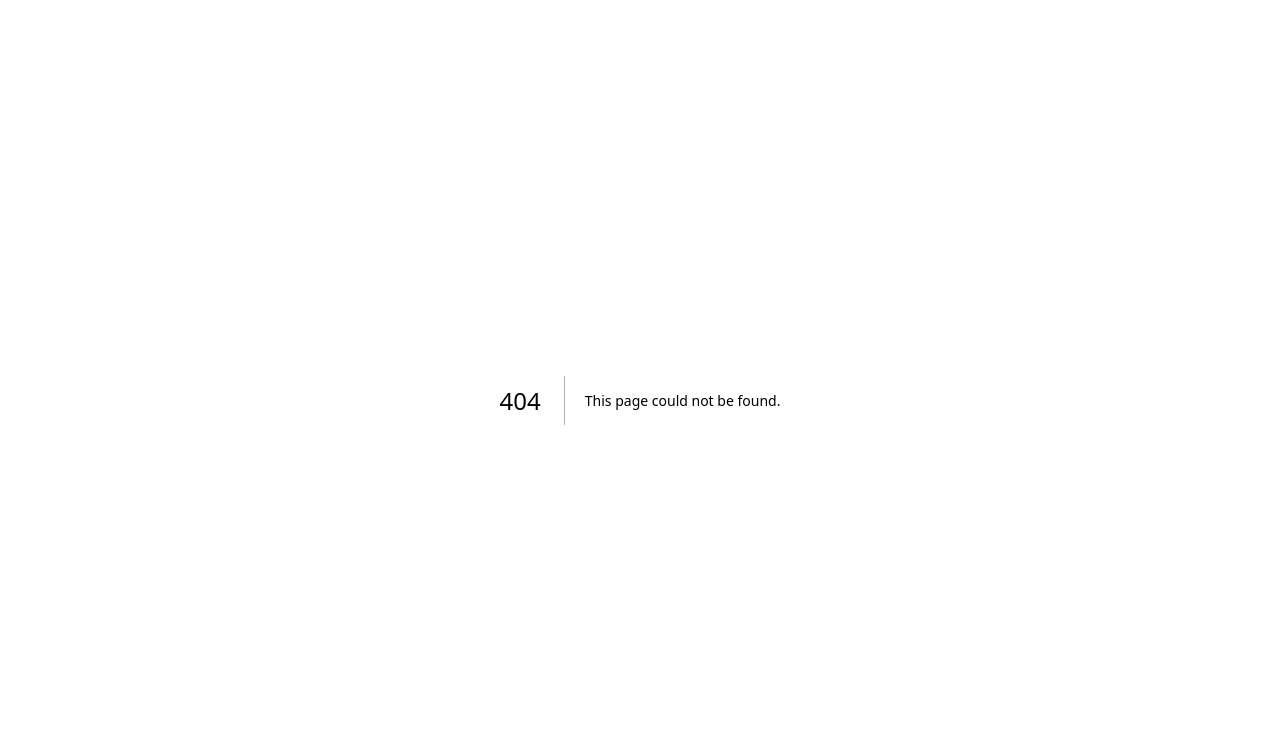
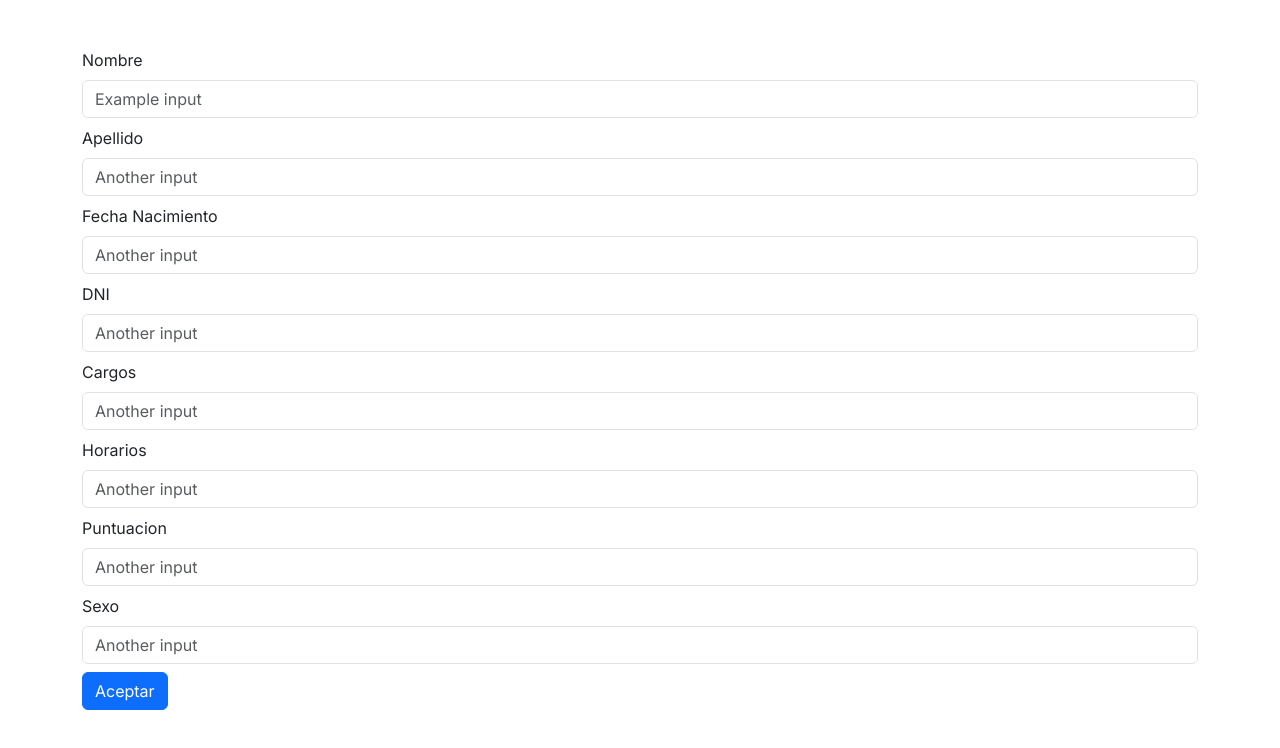
Before and after one commit to LucasPennice/tp_dsw_front_next, a Next.js app: page /profesor/add in a window 1280 px wide. Before the commit this address had no page. Shown: the top 748 px of the page. Built offline with nearby package versions, Linux system fonts and the light colour scheme.

Commit message:
Update Profesor

```diff
--- a/src/app/globals.css
+++ b/src/app/globals.css
@@ -40,3 +40,9 @@ body {
 .cus-mr-10{
   margin-right: 10px;
 }
+
+.button-container {
+  display: flex;
+  justify-content: flex-end;
+  padding-right: 30px;
+}
--- a/src/app/lib/definitions.ts
+++ b/src/app/lib/definitions.ts
@@ -4,13 +4,12 @@ export enum Sexo {
 }
 
 export type Profesor = {
-    _id : string
+    id : string
     nombre : string
     apellido : string
     fechaNacimiento : string
     dni: number
-    cargos : string[]
-    horariosDeClase: string[] // "DIA_SEMANA - HH:MM" formato 24hs
+    cursadas: Cursado[] // "DIA_SEMANA - HH:MM" formato 24hs
     puntuacionGeneral: number
     sexo: Sexo
 }
@@ -19,3 +18,21 @@ export type Response<T> = {
     message: String,
     data: T | undefined
 }
+
+export type Cursado = {
+    id: string;
+    diaCursado: string
+    horaCursado: string
+    comision: number
+    turno: string
+    año: number
+    materia: Materia
+    profesor: Profesor
+}
+
+export type Materia = {
+
+    id: string;
+    nombre: string
+
+}
--- /dev/null
+++ b/src/app/profesor/add/page.tsx
@@ -0,0 +1,153 @@
+'use client'
+
+import { useRouter } from "next/navigation";
+import { useState } from "react";
+
+export default function Page() {
+
+  const [nombre, setNombre] = useState('');
+  const [apellido, setApellido] = useState('');
+  const [dni, setDni] = useState('');
+  const [nacimiento, setNacimiento] = useState('');
+  const [cargos, setCargos] = useState('');
+  const [horarios, setHorarios] = useState('');
+  const [puntuacion, setPuntuacion] = useState('');
+  const [sexo, setSexo] = useState('');
+
+  const router = useRouter();
+
+  const addProfesor = async (): Promise<void> => {
+    try {
+      const response = await fetch(`https://tp-dsw-back.onrender.com/api/profesor/`, {
+        method: 'POST',
+        headers: {
+          'Content-Type': 'application/json',
+        },
+
+        body: JSON.stringify({
+          nombre: nombre,
+          apellido: apellido,
+          fechaNacimiento: nacimiento,
+          dni: dni,
+          cargos: cargos,
+          horariosDeClase: horarios,
+          puntuacionGeneral: puntuacion,
+          sexo: sexo
+        }),
+      });
+
+      if (response.ok) {
+        alert('Profesor agregado correctamente');
+        router.push("/profesor");
+      } else {
+        alert('Error al agregar el profesor');
+        router.push("/profesor");
+      }
+    } catch (error) {
+      console.error('Error:', error);
+      alert('Ocurrió un error inesperado.');
+    }
+  };
+
+  return (
+    <>
+      <div className="container">
+        <form onSubmit={(e) => {
+          e.preventDefault();
+          addProfesor();
+        }}>
+          <div className="form-group mb-2 pt-5">
+            <label htmlFor="formGroupExampleInput">Nombre</label>
+            <input
+              type="text"
+              className="form-control mt-2"
+              id="formGroupExampleInput"
+              placeholder="Example input"
+              value={nombre}
+              onChange={(e) => setNombre(e.target.value)}
+            />
+          </div>
+          <div className="form-group mb-2">
+            <label htmlFor="formGroupExampleInput2">Apellido</label>
+            <input
+              type="text"
+              className="form-control mt-2"
+              id="formGroupExampleInput2"
+              placeholder="Another input"
+              value={apellido}
+              onChange={(e) => setApellido(e.target.value)}
+            />
+          </div>
+          <div className="form-group mb-2">
+            <label htmlFor="formGroupExampleInput2">Fecha Nacimiento</label>
+            <input
+              type="text"
+              className="form-control mt-2"
+              id="formGroupExampleInput2"
+              placeholder="Another input"
+              value={nacimiento}
+              onChange={(e) => setNacimiento(e.target.value)}
+            />
+          </div>
+          <div className="form-group mb-2">
+            <label htmlFor="formGroupExampleInput2">DNI</label>
+            <input
+              type="text"
+              className="form-control mt-2"
+              id="formGroupExampleInput2"
+              placeholder="Another input"
+              value={dni}
+              onChange={(e) => setDni(e.target.value)}
+            />
+          </div>
+          <div className="form-group mb-2">
+            <label htmlFor="formGroupExampleInput2">Cargos</label>
+            <input
+              type="text"
+              className="form-control mt-2"
+              id="formGroupExampleInput2"
+              placeholder="Another input"
+              value={cargos}
+              onChange={(e) => setCargos(e.target.value)}
+            />
+          </div>
+          <div className="form-group mb-2">
+            <label htmlFor="formGroupExampleInput2">Horarios</label>
+            <input
+              type="text"
+              className="form-control mt-2"
+              id="formGroupExampleInput2"
+              placeholder="Another input"
+              value={horarios}
+              onChange={(e) => setHorarios(e.target.value)}
+            />
+          </div>
+          <div className="form-group mb-2">
+            <label htmlFor="formGroupExampleInput2">Puntuacion</label>
+            <input
+              type="text"
+              className="form-control mt-2"
+              id="formGroupExampleInput2"
+              placeholder="Another input"
+              value={puntuacion}
+              onChange={(e) => setPuntuacion(e.target.value)}
+            />
+          </div>
+          <div className="form-group mb-2">
+            <label htmlFor="formGroupExampleInput2">Sexo</label>
+            <input
+              type="text"
+              className="form-control mt-2 custom-select"
+              id="formGroupExampleInput2"
+              placeholder="Another input"
+              value={sexo}
+              onChange={(e) => setSexo(e.target.value)}
+            />
+          </div>
+
+          <button type="submit" className="btn btn-primary cus-mr-10">Aceptar</button>
+        </form>
+      </div>
+    </>
+  );
+}
--- /dev/null
+++ b/src/app/profesor/delete/[id]/page.tsx
@@ -0,0 +1,18 @@
+'use client'
+
+import { useParams, useRouter } from "next/navigation";
+
+export default async function Delete() {
+
+  const params = useParams()
+  const router = useRouter();
+  const _id = params.id as string
+
+  const res = await fetch(`https://tp-dsw-back.onrender.com/api/profesor/${_id}`, {
+    method: "Delete"
+  })
+  .then(() => router.push('src/app/profesor'))
+
+
+  return null;
+}
--- /dev/null
+++ b/src/app/profesor/edit/[id]/page.tsx
@@ -0,0 +1,77 @@
+'use client'
+
+import { useParams, useRouter } from "next/navigation";
+import { useState } from "react";
+
+export default function Page() {
+
+  const [nombre, setNombre] = useState('');
+  const [apellido, setApellido] = useState('');
+
+  const params = useParams();
+  const router = useRouter();
+
+  const _id = params.id as string;
+
+
+  const editProfesor = async (id: string): Promise<void> => {
+    try {
+      const response = await fetch(`https://tp-dsw-back.onrender.com/api/profesor/${id}`, {
+        method: 'PATCH',
+        headers: {
+          'Content-Type': 'application/json',
+        },
+        body: JSON.stringify({
+          nombre: nombre,
+          apellido: apellido,
+        }),
+      });
+
+      if (response.ok) {
+        alert('Profesor modificado correctamente');
+        router.push("/profesor");
+      } else {
+        alert('Error al modificar el profesor');
+        router.push("/profesor");
+      }
+    } catch (error) {
+      console.error('Error:', error);
+      alert('Ocurrió un error inesperado.');
+    }
+  };
+
+  return (
+    <>
+      <div className="container">
+        <form onSubmit={(e) => {
+          e.preventDefault();
+          editProfesor(_id);
+        }}>
+          <div className="form-group mb-5 pt-5">
+            <label htmlFor="formGroupExampleInput">Nombre</label>
+            <input
+              type="text"
+              className="form-control mt-2"
+              id="formGroupExampleInput"
+              placeholder="Example input"
+              value={nombre}
+              onChange={(e) => setNombre(e.target.value)}
+            />
+          </div>
+          <div className="form-group mb-5">
+            <label htmlFor="formGroupExampleInput2">Apellido</label>
+            <input
+              type="text"
+              className="form-control mt-2"
+              id="formGroupExampleInput2"
+              placeholder="Another input"
+              value={apellido}
+              onChange={(e) => setApellido(e.target.value)}
+            />
+          </div>
+          <button type="submit" className="btn btn-primary cus-mr-10">Aceptar</button>
+        </form>
+      </div>
+    </>
+  );
+}
--- a/src/app/profesor/page.tsx
+++ b/src/app/profesor/page.tsx
@@ -1,36 +1,26 @@
-"use client"
-import { useState } from "react";
+'use client'
+
+import Link from "next/link";
 import { Profesor, Sexo, Response} from "../lib/definitions"
-import { FaStar } from "react-icons/fa";
 
 export default async function Page() {
-    const [loading, setLoading] = useState(true)
 
-    // const deleteProfesor = async (id: string): Promise<void> => {
-    //     try {
-    //       const response = await fetch(`https://tp-dsw-back.onrender.com/api/profesor/${id}`, {
-    //         method: 'DELETE',
-    //       });
 
-    //       if (response.ok) {
-    //         alert('Profesor eliminado correctamente');
-    //       } else {
-    //         alert('Error al eliminar el profesor');
-    //       }
-    //     } catch (error) {
-    //       console.error('Error:', error);
-    //     }
-    //   };
-
-    const res = await fetch("https://tp-dsw-back.onrender.com/api/profesor")
+    const res = await fetch("https://tp-dsw-back.onrender.com/api/profesor", {
+        headers: {
+            'Content-Type': 'application/json'
+          }
+    })
 
     const response = await res.json() as Response<Profesor[]>
 
     const profesores = response.data ?? []
 
+    console.log(profesores)
+
     return (
     <section>
-        <table className="table">
+       <table className="table">
             <thead>
                 <tr>
                     {/* <th scope="col">ID</th> */}
@@ -38,8 +28,7 @@ export default async function Page() {
                     <th scope="col">Apellido</th>
                     <th scope="col">Fecha Nac</th>
                     <th scope="col">DNI</th>
-                    <th scope="col">Cargos</th>
-                    <th scope="col">Horarios de Clase</th>
+                    <th scope="col">Cursadas</th>
                     <th scope="col">Puntuacion General</th>
                     <th scope="col">Sexo</th>
                     <th scope="col">Acción</th>
@@ -50,21 +39,24 @@ export default async function Page() {
                     {profesores.map((profesor)=>{
                     return(
                         <>
-                            <tr  key={profesor._id}>
+                            <tr  key={profesor.id}>
                                 <td>{profesor.nombre}</td>
                                 <td>{profesor.apellido}</td>
                                 <td>{profesor.fechaNacimiento.split('T')[0]}</td>
                                 <td>{profesor.dni}</td>
                                 <td>
-                                    <ul className="remove-points">{profesor.cargos.map((cargo) => <li key={profesor._id + cargo}>{cargo}</li>)}
+                                    <ul className="remove-points">{profesor.cursadas.map((cursada) => <li key={profesor.id + cursada}>{cursada}</li>)}
                                     </ul>
                                 </td>
-                                <td>{profesor.horariosDeClase}</td>
                                 <td>{profesor.puntuacionGeneral}/5</td>
                                 <td>{profesor.sexo}</td>
                                 <td>
-                                    <a href="" className="btn btn-warning cus-mr-10">Edit</a>
-                                    <button onClick={() => console.log("HOLAAAAAAAAAAAA")} className="btn btn-danger cus-mr-10">Remove</button>
+                                    <Link href={`/profesor/edit/${profesor.id}`} className="btn btn-warning cus-mr-10">
+                                        Edit
+                                    </Link>
+                                    <Link href={`/profesor/delete/${profesor.id}`} className="btn btn-danger cus-mr-10">
+                                        Delete
+                                    </Link>
                                 </td>
                             </tr>
                         </>
@@ -72,6 +64,11 @@ export default async function Page() {
                     )})}
             </tbody>
             </table>
+            <div className="button-container">
+                <Link href={`/profesor/add`} className="btn btn-primary">
+                    Add
+                </Link>
+            </div>
 
     </section>)
     // return <div className="max-w-5xl flex flex-col items-center justify-center gap-4 p-4">
```
